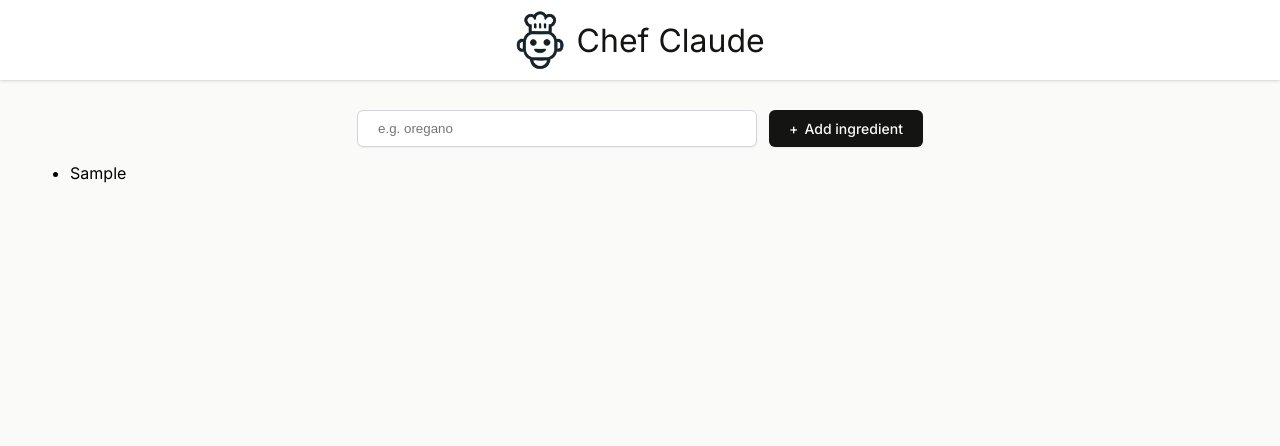
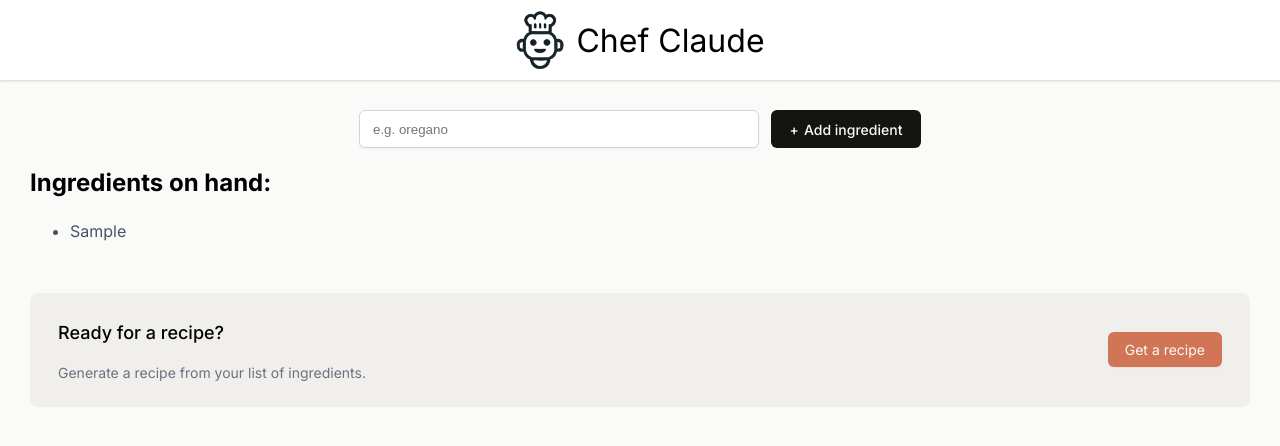
Before and after one commit to HacheGe60/chefclaude, a React (Vite) app: page / in a window 1280 px wide. Both pictures are taken after typing "Sample" into the empty fields and a click on the button "Add ingredient". Shown: the top 446 px of the page. Built offline with nearby package versions, Linux system fonts and the light colour scheme.

Commit message:
Conditional rendering challenge 1

```diff
--- a/Main.jsx
+++ b/Main.jsx
@@ -3,7 +3,7 @@
 export default function Main() {
   const [ingredients, setIngredients] = React.useState([]);
 
-  const ingredientsList = ingredients.map((ingredient) => {
+  const ingredientsListItems = ingredients.map((ingredient) => {
     return <li key={ingredient}>{ingredient}</li>;
   });
 
@@ -24,9 +24,17 @@
         />
         <button>Add ingredient</button>
       </form>
-      <ul>
-        {ingredientsList}
-      </ul>
+      {ingredients.length ? <section>
+        <h2>Ingredients on hand:</h2>
+        <ul className="ingredients-list" aria-live="polite">{ingredientsListItems}</ul>
+        <div className="get-recipe-container">
+          <div>
+            <h3>Ready for a recipe?</h3>
+            <p>Generate a recipe from your list of ingredients.</p>
+          </div>
+          <button>Get a recipe</button>
+        </div>
+      </section> : null}
     </main>
   );
-}
+};
--- a/index.css
+++ b/index.css
@@ -5,68 +5,102 @@
 body {
   margin: 0;
   font-family: Inter, sans-serif;
-  background-color: #fafaf8;
+  background-color: #FAFAF8;
 }
-
-/**
-header box shadow code:
-box-shadow: 0px 1px 3px 0px rgba(0, 0, 0, 0.10), 0px 1px 2px 0px rgba(0, 0, 0, 0.06);
-*/
 
 header {
   display: flex;
   justify-content: center;
   align-items: center;
-  gap: 0.7rem;
-  height: 5rem;
+  gap: 11px;
+  height: 80px;
+  background-color: white;
   box-shadow: 0px 1px 3px 0px rgba(0, 0, 0, 0.10), 0px 1px 2px 0px rgba(0, 0, 0, 0.06);
-  background-color: #ffffff;
-  color: #141413;
 }
 
 header>img {
-  width: 3.13rem;
+  width: 50px;
 }
 
-header h1 {
+header>h1 {
   font-weight: 400;
 }
 
 main {
-  padding: 1.88rem 1.88rem 0.63rem;
+  padding: 30px 30px 10px;
 }
 
 .add-ingredient-form {
   display: flex;
   justify-content: center;
-  align-items: center;
-  gap: 0.75rem;
+  gap: 12px;
+  height: 38px;
 }
 
 .add-ingredient-form>input {
-  border-radius: 0.38rem;
-  border: 1px solid #d1d5db;
-  padding: 0.63rem 1.25rem;
+  border-radius: 6px;
+  border: 1px solid #D1D5DB;
+  padding: 9px 13px;
   box-shadow: 0px 1px 2px 0px rgba(0, 0, 0, 0.05);
   flex-grow: 1;
-  min-width: 9.38rem;
-  max-width: 25rem;
+  min-width: 150px;
+  max-width: 400px;
 }
 
 .add-ingredient-form>button {
   font-family: Inter, sans-serif;
-  border-radius: 0.38rem;
+  border-radius: 6px;
   border: none;
-  padding: 0.63rem 1.25rem;
-  box-shadow: 0px 1px 2px 0px rgba(0, 0, 0, 0.05);
   background-color: #141413;
-  color: #fafaf8;
+  color: #FAFAF8;
+  width: 150px;
   font-size: 0.875rem;
   font-weight: 500;
-  cursor: pointer;
 }
 
 .add-ingredient-form>button::before {
   content: "+";
-  margin-right: 0.38rem;
+  margin-right: 5px;
 }
+
+ul.ingredients-list {
+  margin-bottom: 48px;
+}
+
+ul.ingredients-list>li {
+  color: #475467;
+  line-height: 28px;
+}
+
+.get-recipe-container {
+  display: flex;
+  justify-content: space-between;
+  align-items: center;
+  border-radius: 8px;
+  background: #F0EFEB;
+  padding: 10px 28px;
+}
+
+.get-recipe-container h3 {
+  font-size: 1.125rem;
+  font-weight: 500;
+  line-height: 24px;
+}
+
+.get-recipe-container p {
+  color: #6B7280;
+  font-size: 0.875rem;
+  line-height: 20px;
+}
+
+.get-recipe-container button {
+  border: none;
+  border-radius: 6px;
+  background: #D17557;
+  box-shadow: 0px 1px 2px 0px rgba(0, 0, 0, 0.05);
+  color: #FAFAF8;
+  padding: 9px 17px;
+  font-family: Inter, sans-serif;
+  font-size: 0.875rem;
+  cursor: pointer;
+}
```
